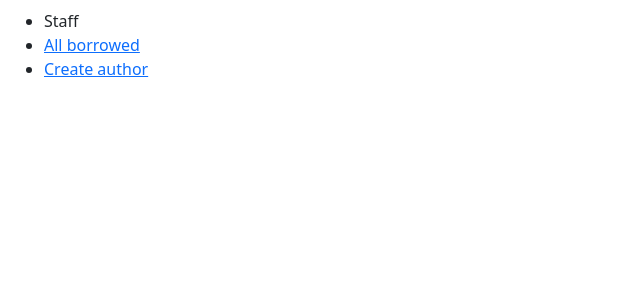
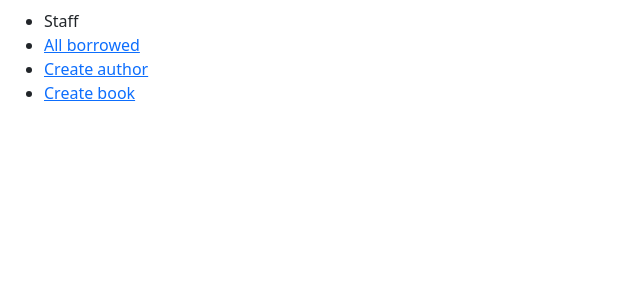
Before and after one commit to akeiwjqwjdbkj/hjgvfcdxh, a Django app: page /catalog/author/create/ in a window 1280 px wide. Shown: the part 173-473 px from the top of the page, without its empty margins (0-640 px from the left). Run offline with Django 4.2, Linux system fonts and the light colour scheme; the visitor is signed in with stand-in values (Sample User, id 1).

Commit message:
Added book creation button for eligible users

```diff
--- a/catalog/templates/base_generic.html
+++ b/catalog/templates/base_generic.html
@@ -50,6 +50,10 @@
 							{% if perms.catalog.add_author %}
 								<li><a href="{% url 'author_create' %}">Create author</a></li>
 							{% endif %}
+
+							{% if perms.catalog.add_book %}
+								<li><a href="{% url 'book_create' %}">Create book</a></li>
+							{% endif %}
 						</ul>
 					{% endblock %}
 				</div>
```
